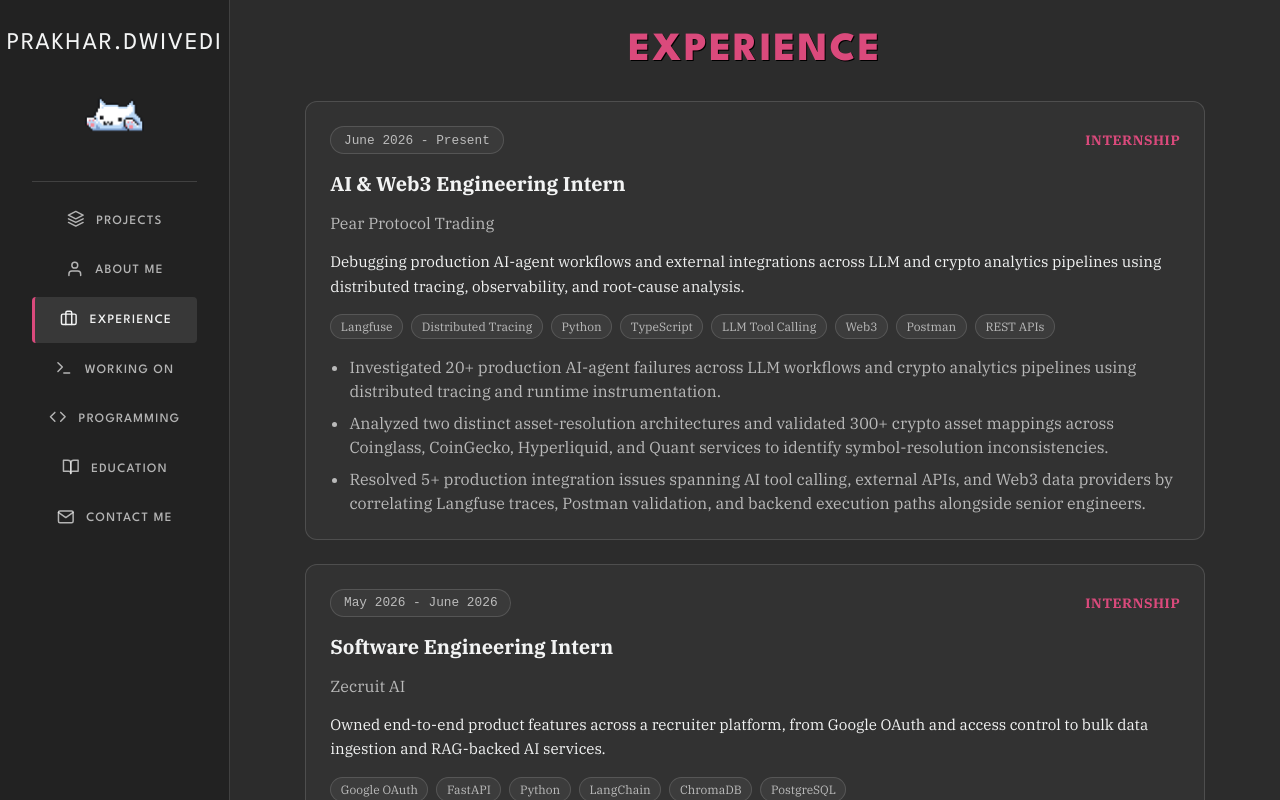
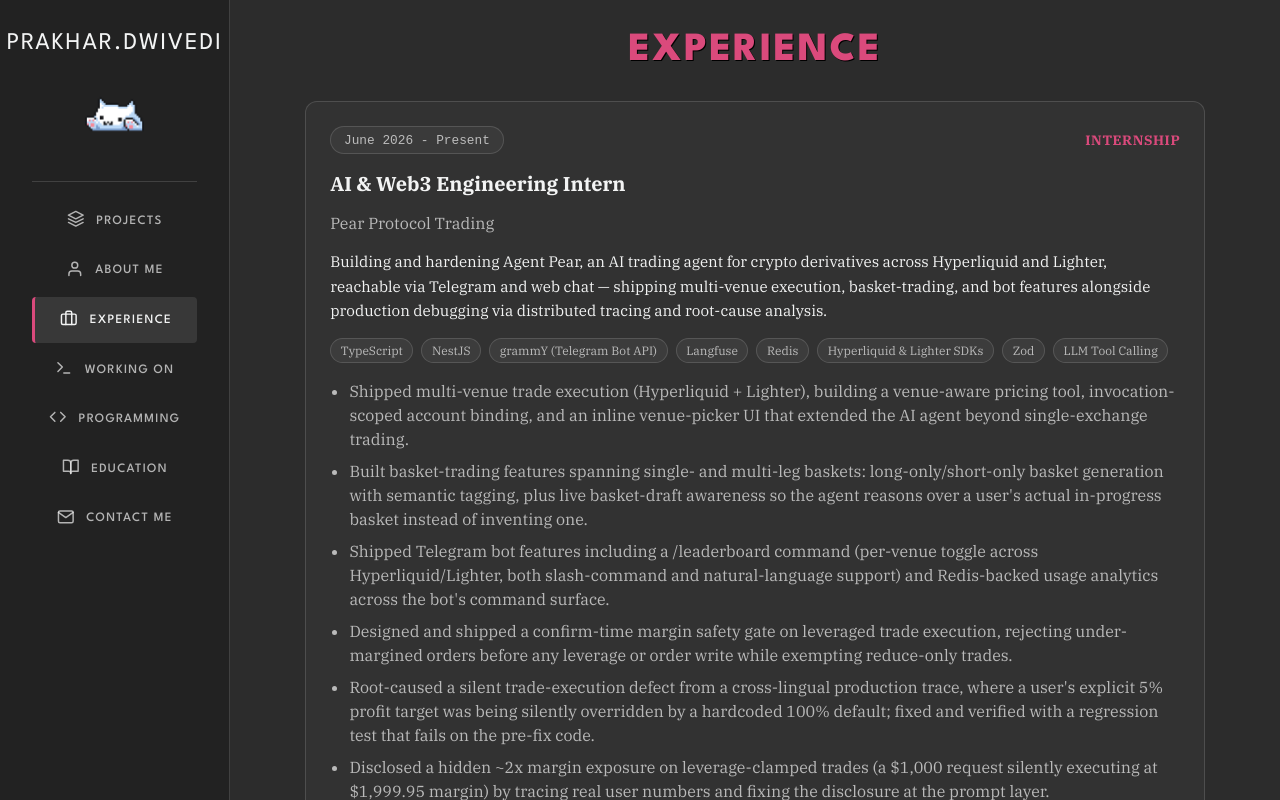
Before and after one commit to prakharDvedi/portfolio, a Next.js app: page /experience in a window 1280 px wide. Built offline with nearby package versions, Linux system fonts and the light colour scheme.

Commit message:
Update Pear Protocol experience with feature-focused bullets
Reframe the Pear Protocol entry around shipped features (multi-venue
execution, basket trading, Telegram bot commands, margin safety gate)
ordered ahead of metric-heavy fixes, replacing the earlier generic
debugging-focused bullets.

```diff
--- a/src/data/experience.ts
+++ b/src/data/experience.ts
@@ -7,21 +7,25 @@
     type: "Internship",
     period: "June 2026 - Present",
     description:
-      "Debugging production AI-agent workflows and external integrations across LLM and crypto analytics pipelines using distributed tracing, observability, and root-cause analysis.",
+      "Building and hardening Agent Pear, an AI trading agent for crypto derivatives across Hyperliquid and Lighter, reachable via Telegram and web chat — shipping multi-venue execution, basket-trading, and bot features alongside production debugging via distributed tracing and root-cause analysis.",
     tech: [
+      "TypeScript",
+      "NestJS",
+      "grammY (Telegram Bot API)",
       "Langfuse",
-      "Distributed Tracing",
-      "Python",
-      "TypeScript",
+      "Redis",
+      "Hyperliquid & Lighter SDKs",
+      "Zod",
       "LLM Tool Calling",
-      "Web3",
-      "Postman",
-      "REST APIs",
     ],
     achievements: [
-      "Investigated 20+ production AI-agent failures across LLM workflows and crypto analytics pipelines using distributed tracing and runtime instrumentation.",
-      "Analyzed two distinct asset-resolution architectures and validated 300+ crypto asset mappings across Coinglass, CoinGecko, Hyperliquid, and Quant services to identify symbol-resolution inconsistencies.",
-      "Resolved 5+ production integration issues spanning AI tool calling, external APIs, and Web3 data providers by correlating Langfuse traces, Postman validation, and backend execution paths alongside senior engineers.",
+      "Shipped multi-venue trade execution (Hyperliquid + Lighter), building a venue-aware pricing tool, invocation-scoped account binding, and an inline venue-picker UI that extended the AI agent beyond single-exchange trading.",
+      "Built basket-trading features spanning single- and multi-leg baskets: long-only/short-only basket generation with semantic tagging, plus live basket-draft awareness so the agent reasons over a user's actual in-progress basket instead of inventing one.",
+      "Shipped Telegram bot features including a /leaderboard command (per-venue toggle across Hyperliquid/Lighter, both slash-command and natural-language support) and Redis-backed usage analytics across the bot's command surface.",
+      "Designed and shipped a confirm-time margin safety gate on leveraged trade execution, rejecting under-margined orders before any leverage or order write while exempting reduce-only trades.",
+      "Root-caused a silent trade-execution defect from a cross-lingual production trace, where a user's explicit 5% profit target was being silently overridden by a hardcoded 100% default; fixed and verified with a regression test that fails on the pre-fix code.",
+      "Disclosed a hidden ~2x margin exposure on leverage-clamped trades (a $1,000 request silently executing at $1,999.95 margin) by tracing real user numbers and fixing the disclosure at the prompt layer.",
+      "Removed an unsigned-webhook fallback from the trading-signal security surface, enforcing HMAC verification across 100% of armed production webhooks.",
     ],
   },
   {
```
